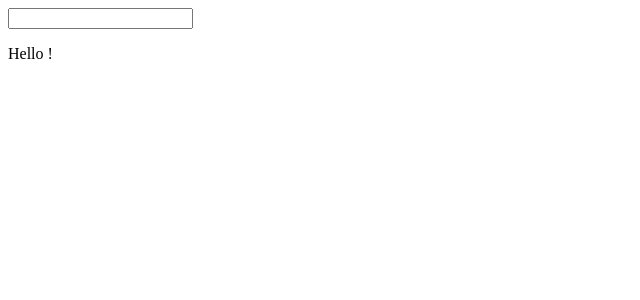
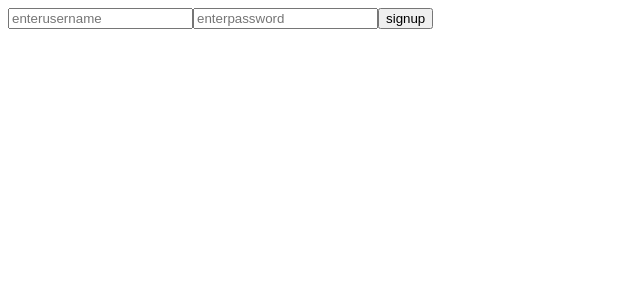
Before and after one commit to Sivasai1810/01-react, a React (Vite) app: page / in a window 1280 px wide. Shown: the top 300 px of the page, without its empty margins (0-640 px from the left). Built offline with nearby package versions, Linux system fonts and the light colour scheme.

Commit message:
connected with backend

```diff
--- a/package.json
+++ b/package.json
@@ -10,6 +10,7 @@
     "preview": "vite preview"
   },
   "dependencies": {
+    "axios": "^1.9.0",
     "prop-types": "^15.8.1",
     "react": "^19.1.0",
     "react-dom": "^19.1.0"
--- a/src/main.jsx
+++ b/src/main.jsx
@@ -1,6 +1,6 @@
 import { StrictMode } from 'react'
 import { createRoot } from 'react-dom/client'
-import Clock from './customhoooks.jsx'
+import Clock from './testcase.jsx'
 import  "./index.css"
 
 createRoot(document.getElementById('root')).render(
--- /dev/null
+++ b/src/testcase.jsx
@@ -0,0 +1,47 @@
+
+import React, { useState } from "react";
+import axios from 'axios'
+const testcase=()=>{
+ const [user,setUser]=useState({
+    username:"",
+    password:""
+
+ })
+ const [message,setMessage]=useState("")
+ const handlechange=(e)=>{
+    setUser((prevData)=>({
+       ...prevData,
+       [e.target.name]:e.target.value
+
+    }))
+ }
+
+ const handleget= async (e)=>{
+     e.preventDefault();
+     const res=await axios.post("http://localhost:3010/create",user)
+     console.log(res.data)
+     setMessage(res.data.message)
+ }
+//  catch(error){
+//  console.log("something went wrong with internal server" +error)
+//  }
+ return(
+    <div>
+        <form onSubmit={handleget}>
+            <input type="text" placeholder="enterusername" onChange={handlechange} name="username"></input>
+            <input type="text" placeholder="enterpassword" onChange={handlechange} name="password"></input>
+            <button type="submit"> signup</button><br/>
+
+        </form>
+        {message!==null && message!==undefined   &&<p>{message}</p>}
+    </div>
+
+
+
+ )
+
+
+
+
+}
+export default testcase
```
Also changed, not shown: 1 other file (tests, documents, lock files or other folders).
